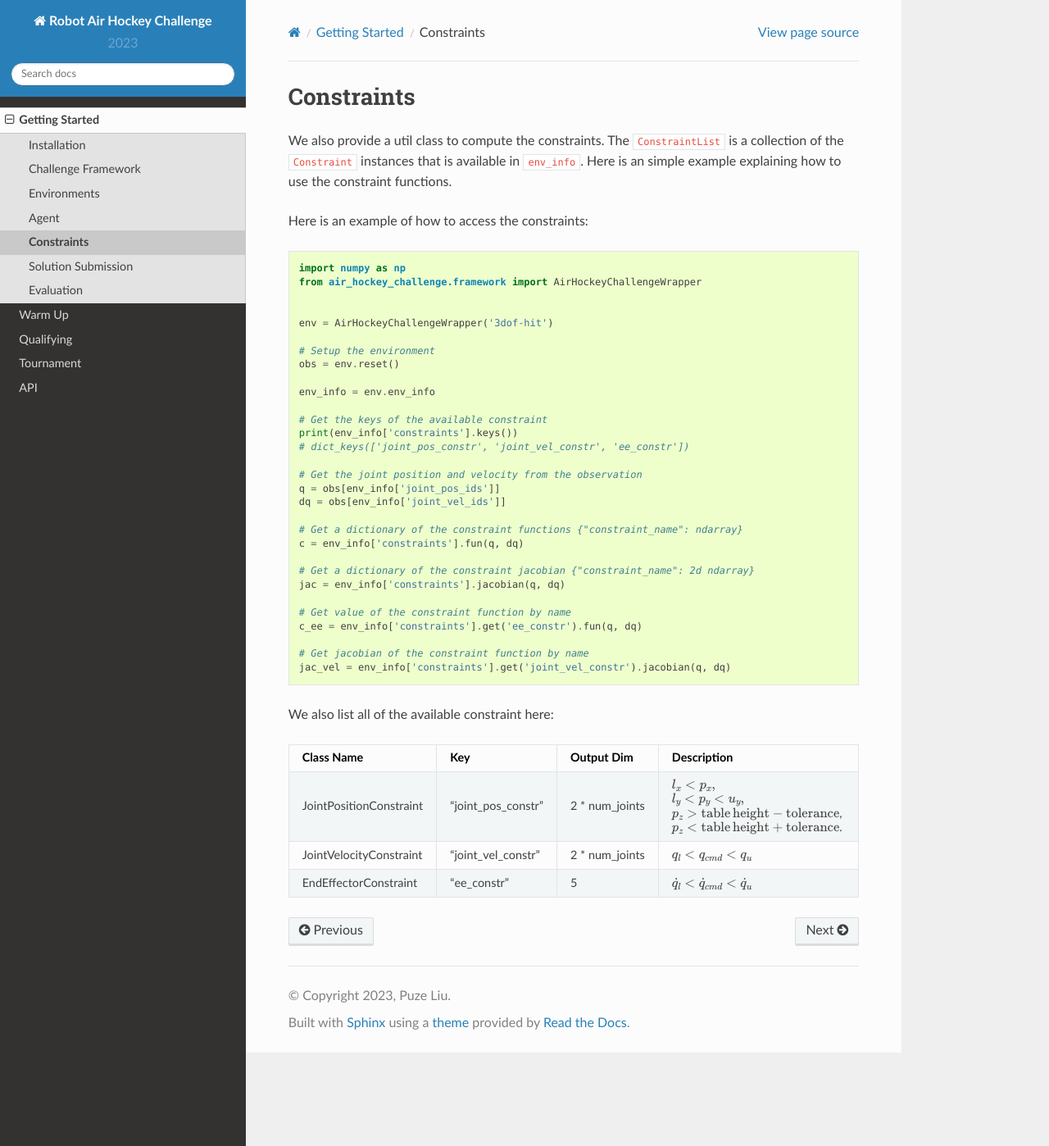
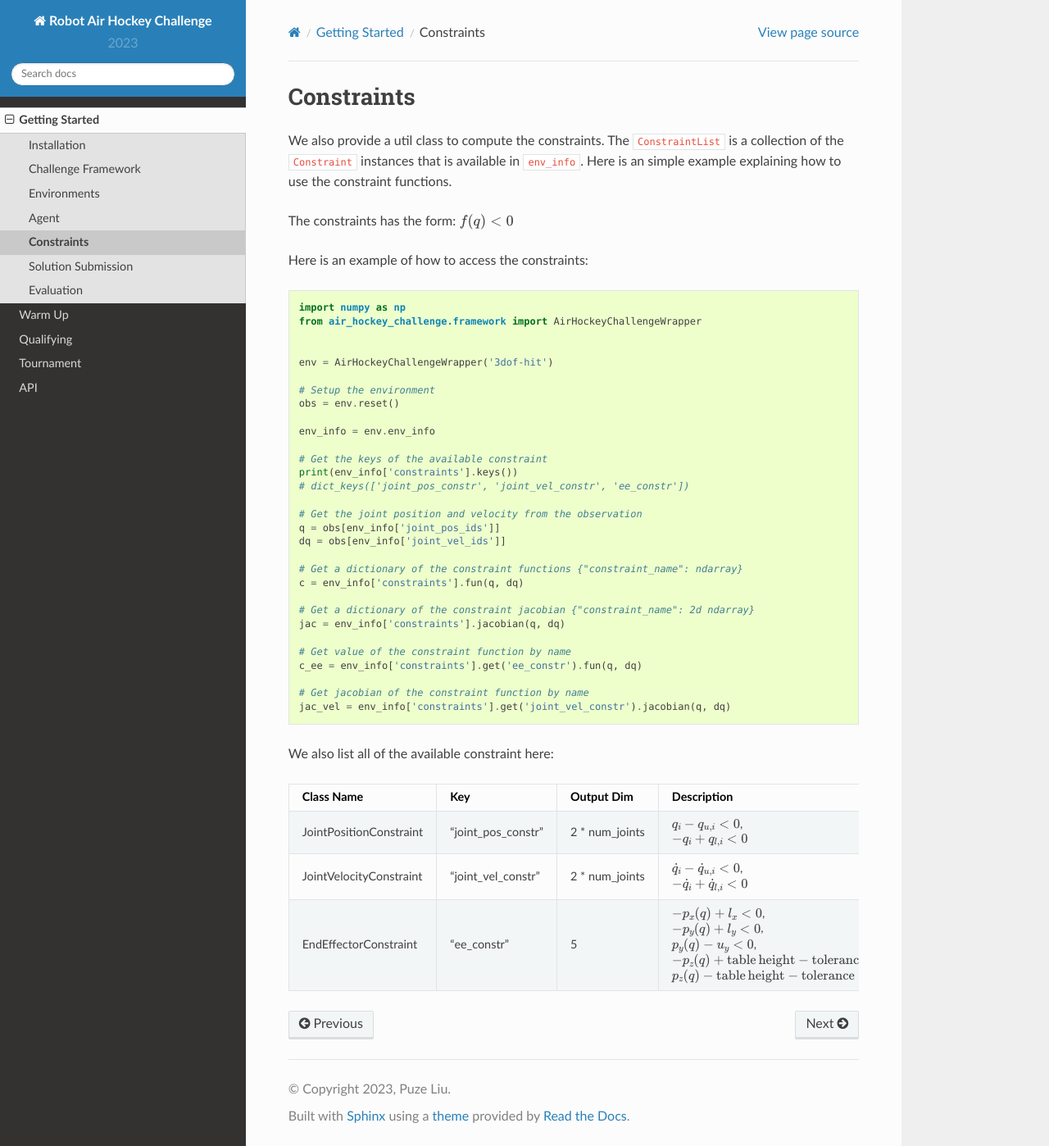
Before and after one commit to AirHockeyChallenge/air_hockey_challenge, a Sphinx documentation site: the page built from docs/source/constraints.rst, in a window 1280 px wide and 1398 px high. Shown: the whole window at 82% size. Built offline with Sphinx 7.4.7 and the Read the Docs theme 2.0.0, drawn with Linux system fonts in a browser that asks for light colours.

Commit message:
Update the documentation of constraint

```diff
--- a/docs/source/constraints.rst
+++ b/docs/source/constraints.rst
@@ -6,6 +6,9 @@ Constraints
 We also provide a util class to compute the constraints. The ``ConstraintList``
 is a collection of the ``Constraint`` instances that is available in ``env_info``. Here
 is an simple example explaining how to use the constraint functions.
+
+The constraints has the form:
+:math:`f(q) < 0`
 
 Here is an example of how to access the constraints:
 
@@ -24,18 +27,24 @@ We also list all of the available constraint here:
    * - JointPositionConstraint
      - "joint_pos_constr"
      - 2 * num_joints
-     - :math:`l_x < p_x,`
+     - :math:`q_i - q_{u, i} < 0`,
 
-       :math:`l_y < p_y < u_y,`
-
-       :math:`p_z > \mathrm{table\,height - tolerance}`,
-
-       :math:`p_z < \mathrm{table\, height + tolerance}`.
+       :math:`-q_i + q_{l, i} < 0`
    * - JointVelocityConstraint
      - "joint_vel_constr"
      - 2 * num_joints
-     - :math:`q_l < q_{cmd} < q_u`
+     - :math:`\dot{q}_i - \dot{q}_{u, i} < 0`,
+
+       :math:`-\dot{q}_i + \dot{q}_{l, i} < 0`
    * - EndEffectorConstraint
      - "ee_constr"
      - 5
-     - :math:`\dot{q}_l < \dot{q}_{cmd} < \dot{q}_u`
+     - :math:`- p_x(q) + l_x < 0`,
+
+       :math:`- p_y(q) + l_y < 0`,
+
+       :math:`p_y(q) - u_y < 0`,
+
+       :math:`- p_z(q) + \mathrm{table\,height - tolerance} < 0`,
+
+       :math:`p_z(q) - \mathrm{table\,height - tolerance} < 0`,
```
